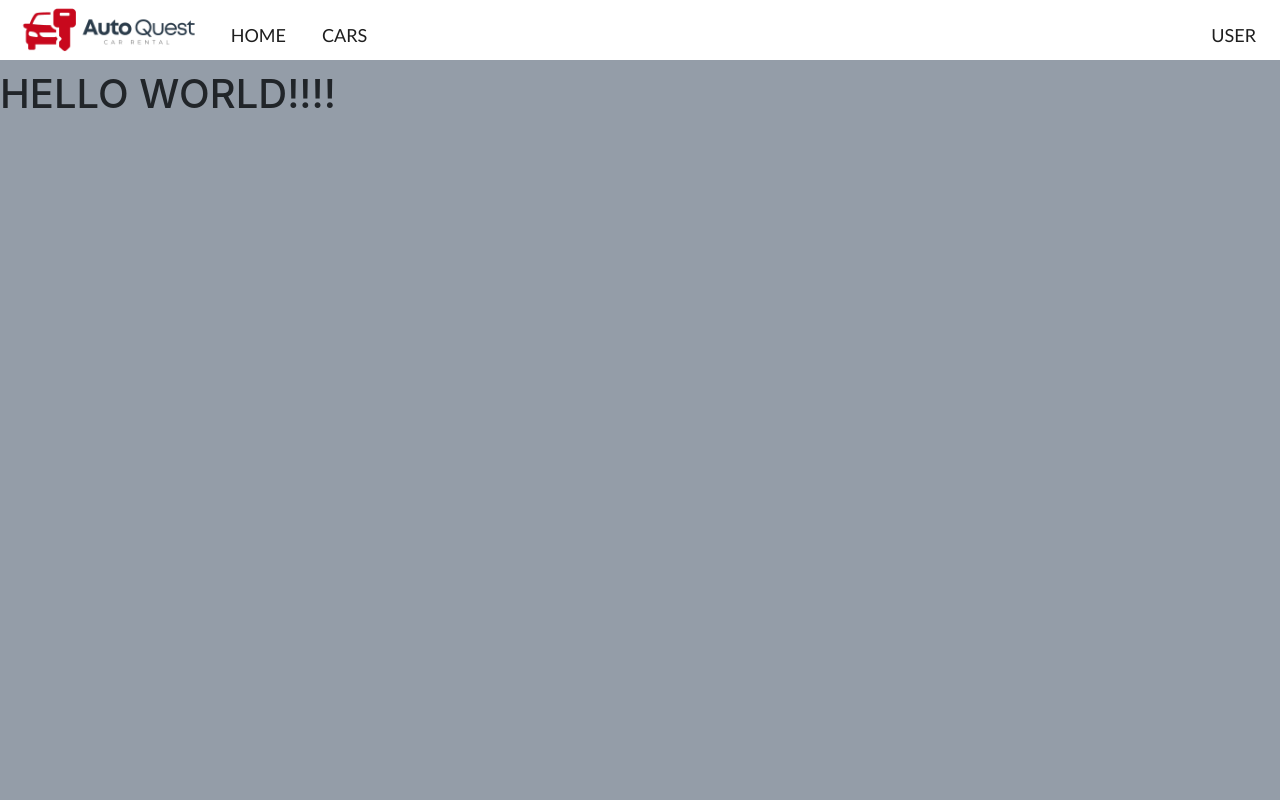
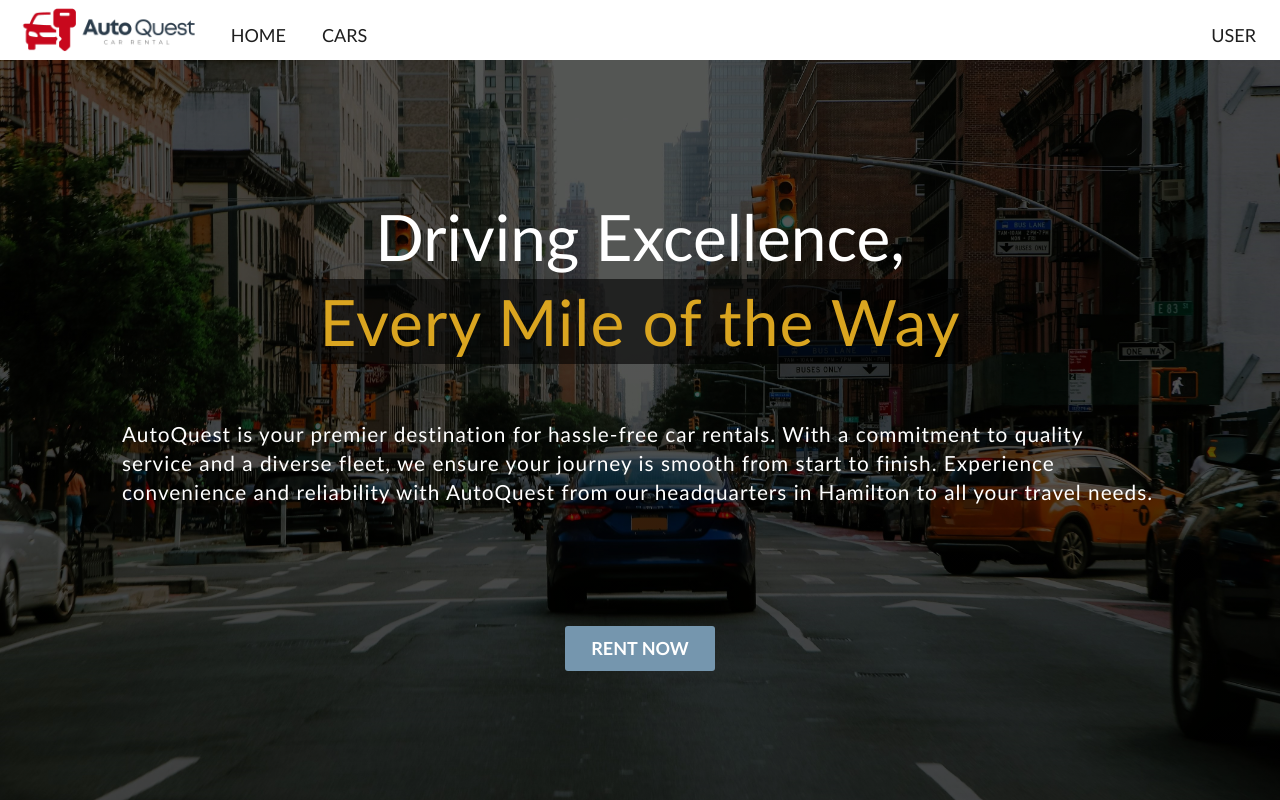
Before and after one commit to ayen-123/AutoQuest, a Flask app: page / in a window 1280 px wide. Run offline with Flask 3, Linux system fonts and the light colour scheme; some libraries are stand-ins or nearby versions.

Commit message:
added welcome page

```diff
--- a/static/templates/base.html
+++ b/static/templates/base.html
@@ -59,9 +59,7 @@
    </body>
    <style>
       @import url("https://fonts.googleapis.com/css?family=Work+Sans:400,600");
-      body {
-        background: #949DA8;
-      }
+
       header::after {
         content: "";
         display: table;
--- a/static/templates/main.html
+++ b/static/templates/main.html
@@ -4,5 +4,115 @@ Main
 {% endblock %}
 
 {% block content%}
-<h1>HELLO WORLD!!!!</h1>
+
+<!DOCTYPE html>
+<html lang="en">
+<head>
+    <meta charset="UTF-8">
+    <meta name="viewport" content="width=device-width, initial-scale=1.0">
+    <link rel="stylesheet" href="https://use.fontawesome.com/releases/v5.10.0/css/all.css">
+    <style>
+        * {
+            margin: 0;
+            padding: 0;
+            box-sizing: border-box;
+        }
+
+        body {
+            font-family: Gill Sans, Gill Sans MT, Calibri, Trebuchet MS, sans-serif;
+            height: 100vh;
+            width: 100%;
+            line-height: 1.4;
+            background: linear-gradient(rgba(0, 0, 0, 0.6), rgba(0, 0, 0, 0.6)), url(static/images/main.jpeg) no-repeat center/cover;
+        }
+
+        .button-34 {
+            display: inline-block;
+            outline: none;
+            cursor: pointer;
+            border-radius: 3px;
+            font-size: 18px;
+            font-weight: 650;
+            line-height: 16px;
+            padding: 12px 26px;
+            height: 45px;
+            min-width: 96px;
+            min-height: 38px;
+            border: none;
+            color: #fff;
+            background-color: #7596AE;
+            transition: background-color .17s ease,color .17s ease;
+        }
+
+        .button-34:hover {
+            background-color: #30507D;
+        }
+
+
+        .container {
+            max-width: 1100px;
+            margin: auto;
+            padding: 0 2rem;
+            display: flex;
+            flex-direction: column;
+            justify-content: center;
+            align-items: center;
+            height: 100%;
+        }
+
+        h1.title {
+            color: #fff;
+            font-size: 4rem;
+        }
+
+        h1.title span {
+            color: goldenrod;
+            letter-spacing: 1px;
+            background: rgba(0, 0, 0, 0.6);
+            padding: 0.25rem 0.5rem;
+        }
+
+        p.subtitle {
+            color: #fff;
+            letter-spacing: 1px;
+            margin: 1rem 0;
+            font-size: 1.3rem;
+            font-style:initial;
+            font-weight: lighter;
+        }
+
+
+        @media (max-width: 750px) {
+            .container {
+                padding: 0 0.25rem;
+            }
+            h1.title {
+                text-align: center;
+                font-size: 3rem;
+            }
+            h1.title span {
+                display: block;
+            }
+
+            p.subtitle {
+                font-size: 0.5rem;
+            }
+        }
+    </style>
+    <title>Welcome Page</title>
+</head>
+<body>
+<section class="container">
+    <h1 class="title"> Driving Excellence,</h1>
+    <h1 class="title"> <span>Every Mile of the Way</span>  </h1>
+    <p class="subtitle" style="margin-bottom: 120px; margin-top: 50px;"> AutoQuest is your premier destination for hassle-free car rentals.
+        With a commitment to quality service and a diverse fleet, we ensure your journey is smooth from start to finish.
+        Experience convenience and reliability with AutoQuest from our headquarters in Hamilton to all your travel needs.</p>
+
+    <button class="button-34" role="button">RENT NOW</button>
+</section>
+</body>
+</html>
+
+
 {% endblock %}
```
Also changed, not shown: static/images/main.jpeg (added).
